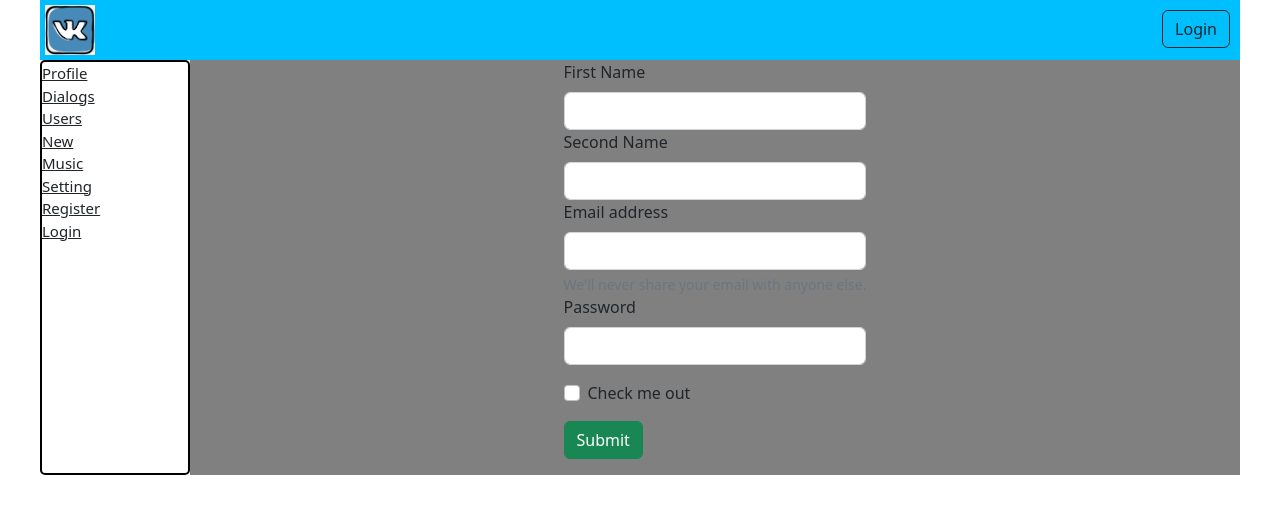
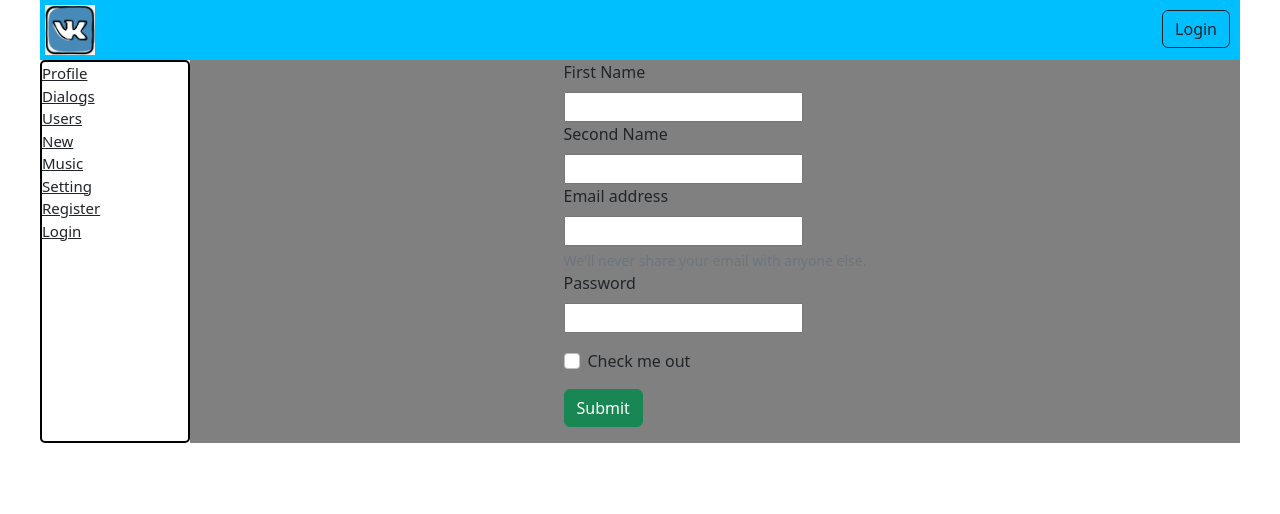
Before and after one commit to Maksim20000/ReactKabzaKakProsto, a React (Create React App) app: page /login in a window 1280 px wide. Shown: the top 514 px of the page. Built offline with nearby package versions, Linux system fonts and the light colour scheme; no server answers.

Commit message:
lesson-77-error

```diff
--- /dev/null
+++ b/src/assets/validator/Validator.js
@@ -0,0 +1,13 @@
+export const required = (value) => {
+    if(value) return undefined
+    return 'Введите слово'
+}
+
+export const maxLenghtCreater = (maxLengh) => (value) => {
+    if( value.length > maxLengh) return `Максимальная длина ${maxLengh}`
+    return undefined
+}
+
+export const minLenghtCreter = (minLengh) => (value) =>{
+    if( value.length < minLengh) return `Минимальная длина ${minLengh}`
+}
--- a/src/components/Dialogs/DialogsContainer.jsx
+++ b/src/components/Dialogs/DialogsContainer.jsx
@@ -4,7 +4,7 @@ import React from "react";
 import s from './Dialogs.module.css'
 import {DialogItem} from "./DialogItem/DialogItem";
 import {Message} from "./MessageDialog/Message";
-import {withAuthRedirect} from "../../hoc/isAuthRedirect";
+import {withAuthRedirect} from "../../assets/hoc/isAuthRedirect";
 import {compose} from "redux";
 import { reduxForm} from "redux-form";
 import {MessageDialogsFormRedux} from "./DialogsForm/DialogsForm";
@@ -15,10 +15,6 @@ function Dialogs(props){
 
     let dialogsElements = state.dialogs.map( d => <DialogItem id={d.id} key={d.id} name={d.name} /> )
     let MessagesElements = state.messages.map( m => <Message message= {m.message} key={m.id}/> )
-
-    // const onSubmit = (formData) => {
-        // console.log(formData.newMessageBody)
-    // }
 
     const AddNewMessage = (values) => {
         props.onSendMessageClick(values.newMessageBody)
--- a/src/components/Dialogs/DialogsForm/DialogsForm.js
+++ b/src/components/Dialogs/DialogsForm/DialogsForm.js
@@ -1,21 +1,26 @@
 import React from "react";
 import {Field, reduxForm} from "redux-form";
+import {TextArea} from "../../comman/FormControl/FormControl";
+import {maxLenghtCreater, minLenghtCreter, required} from "../../../assets/validator/Validator";
 
+const maxLength30 = maxLenghtCreater(30)
+const minLength2 = minLenghtCreter(3)
  const AddMessageForm = (props) => {
   return(
       <>
           <form onSubmit={props.handleSubmit}>
               <div className='d-flex'>
                         <Field
-                            component={'textarea'}
+                            component={TextArea}
                             className="form-control"
                             value={ props.state.newMessageBody }
                             placeholder='Нажмин на меня!'
+                            validate={[required, maxLength30, minLength2]}
                             name={'newMessageBody'}
                         ></Field></div>
-                  <div>
-                      <button type={'submit'} className='btn btn-success'>Кнопка</button>
-                  </div>
+                  {/*<div>*/}
+                  {/*    */}
+                  {/*</div>*/}
           </form>
       </>
   )
--- a/src/components/Login/loginForm/loginForm.js
+++ b/src/components/Login/loginForm/loginForm.js
@@ -1,50 +1,48 @@
 import {Field, reduxForm} from "redux-form";
+import {maxLenghtCreater, minLenghtCreter, required} from "../../../assets/validator/Validator";
+import {Input} from "../../comman/FormControl/FormControl";
 
-
-// <form onSubmit={props.handleSubmit}>
-//     <div>
-//         <label htmlFor="firstName">First Name</label>
-//         <Field name="login" component="input" type="text" />
-//     </div>
-//     <div>
-//         <label htmlFor="lastName">Last Name</label>
-//         <Field name="password" component="input" type="text" />
-//     </div>
-//     <div>
-//         <label htmlFor="email">remember me</label>
-//         <Field name="remember_me" component="input" type="checkbox" />
-//     </div>
-//     <button type="submit">Submit</button>
-// </form>
+const maxLength30 = maxLenghtCreater(30)
+const minLength2 = minLenghtCreter(2)
 const LoginForm = (props) => {
     return (
         <form onSubmit={props.handleSubmit}>
             <div className="mb-3">
                 <div>
-                    <label  className="form-label">First Name</label>
+                    <label className="form-label">First Name</label>
                     <Field type="text" className="form-control"
-                           component={'input'} name={'firstName'}
+                           component={Input} name={'firstName'}
+                           validate={[required, maxLength30, minLength2]}
                     />
                 </div>
                 <div>
-                    <label  className="form-label">Second Name</label>
+                    <label className="form-label">Second Name</label>
                     <Field type="text" className="form-control"
-                           component={'input'} name={'SecondName'}
-                           />
+                           component={Input} name={'SecondName'}
+                           validate={[required, maxLength30, minLength2]}
+                    />
                 </div>
                 <div>
                     <label htmlFor="exampleInputEmail1" className="form-label">Email address</label>
-                    <Field type="email" className="form-control" component={'input'} name={'email'} id="exampleInputEmail1" aria-describedby="emailHelp"/>
+                    <Field type="email" className="form-control" component={Input} name={'email'}
+                           id="exampleInputEmail1" aria-describedby="emailHelp"
+                           validate={[required, maxLength30, minLength2]}
+                    />
                 </div>
                 <div id="emailHelp" className="form-text">
                     We'll never share your email with anyone else.
                 </div>
                 <div className="mb-3">
                     <label htmlFor="exampleInputPassword1" className="form-label">Password</label>
-                    <Field type="password" className="form-control" component={'input'} id="exampleInputPassword1" name={'password'}/>
+                    <Field type="password" className="form-control" component={Input} id="exampleInputPassword1"
+                           name={'password'}
+                           validate={[required, maxLength30, minLength2]}
+                    />
                 </div>
                 <div className="mb-3 form-check">
-                    <Field type="checkbox" className="form-check-input" component={'input'} id="exampleCheck1" name={'checkBox'}/>
+                    <Field type="checkbox" className="form-check-input" component={'input'} id="exampleCheck1"
+                           name={'checkBox'}
+                    />
                     <label className="form-check-label" htmlFor="exampleCheck1">Check me out</label>
                 </div>
                 <button type="submit" className="btn btn-success">Submit</button>
--- a/src/components/Profile/MyPosts/MyPosts.jsx
+++ b/src/components/Profile/MyPosts/MyPosts.jsx
@@ -2,6 +2,8 @@ import React from "react";
 import s from './MyPosts.module.css'
 import Post from "./post/Post";
 import {AddNewPostForm} from "./NewMessageFormProfile/NewMessageFormProfile";
+
+
 
 function MyPosts(props) {
     const profileElement = props.posts.map((el) => <Post
--- a/src/components/Profile/MyPosts/NewMessageFormProfile/NewMessageFormProfile.js
+++ b/src/components/Profile/MyPosts/NewMessageFormProfile/NewMessageFormProfile.js
@@ -1,20 +1,26 @@
 import s from "../MyPosts.module.css";
 import React from "react";
 import {Field, reduxForm} from "redux-form";
+import {maxLenghtCreater, minLenghtCreter, required} from "../../../../assets/validator/Validator";
+import {TextArea} from "../../../comman/FormControl/FormControl";
+
+const maxLength15 = maxLenghtCreater(15)
+const minLength2 = minLenghtCreter(3)
 
 const NewMessageProfile = (props) => {
   return(
       <form onSubmit={props.handleSubmit}>
           <div className={`${s.textArea}`}>
-              <Field component={'textarea'}
+              <Field component={TextArea}
                      className="form-control"
                      placeholder="Leave a comment here"
                      id="floatingTextarea"
                      name={'NewMessgeProfile'}
+                     validate={[required, maxLength15, minLength2]}
               ></Field>
           </div>
           <div>
-              <button type={'submit'} className={`${'btn'} ${'btn-success'} ${s.button}`}>add post</button>
+              <button type={'submit'} className={`${'btn'} ${'btn-success'} ${s.button}`}>Отправить</button>
           </div>
       </form>
   )
--- a/src/components/Users/UsersContainer.jsx
+++ b/src/components/Users/UsersContainer.jsx
@@ -7,7 +7,7 @@ import React from "react";
 import {Users} from "./Users";
 import {Preoloder} from "../comman/preloader/Preoloder";
 import {compose} from "redux";
-import {withAuthRedirect} from "../../hoc/isAuthRedirect";
+import {withAuthRedirect} from "../../assets/hoc/isAuthRedirect";
 
 
 let mapStateToProps = (state) => {
--- /dev/null
+++ b/src/components/comman/FormControl/FormControl.js
@@ -0,0 +1,28 @@
+import React from "react";
+import s from './FormsControl.module.css'
+
+const FormControl = ({input, meta, inputOrTextArea, ...props}) => {
+    debugger
+    const hasError = meta.touched && meta.error
+    return (
+        <div className={s.formControl}>
+            <div className={(hasError ? s.error : '')}>
+                { inputOrTextArea
+                    ? <textarea {...input} {...props} className={s.error}/>
+                    : <input {...input} {...props} className={s.error}/>
+                }
+                <span>
+                    {hasError ? <div>{meta.error}</div> : null}
+                </span>
+            </div>
+        </div>
+    )
+}
+
+export const TextArea = ({input, meta, ...props}) => {
+    return (<FormControl {...props} {...props} meta={meta} input={input} inputOrTextArea={true}/>)
+}
+
+export const Input = ({input, meta, props}) => {
+    return (<FormControl {...props} meta={meta} input={input} inputOrTextArea={false}/>)
+}
--- /dev/null
+++ b/src/components/comman/FormControl/FormsControl.module.css
@@ -0,0 +1,8 @@
+.formControl .error input,
+.formControl .error textarea{
+    border: 2px red solid;
+}
+
+.formControl .error span {
+    color: red
+}
```
Also changed, not shown: src/assets/hoc/isAuthRedirect.js (renamed from src/hoc/isAuthRedirect.js), 2 other files (tests, documents, lock files or other folders).
